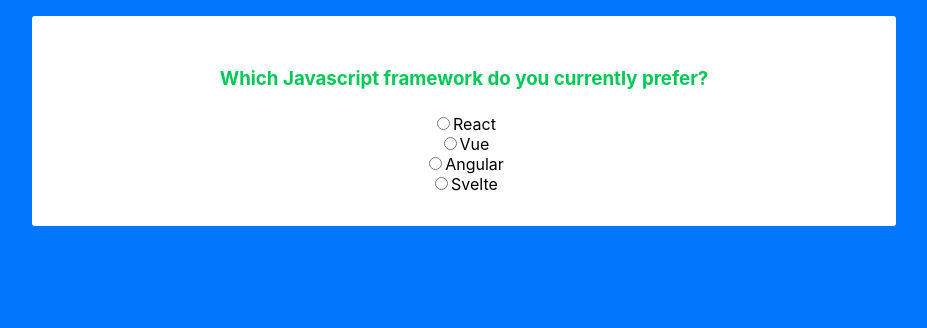
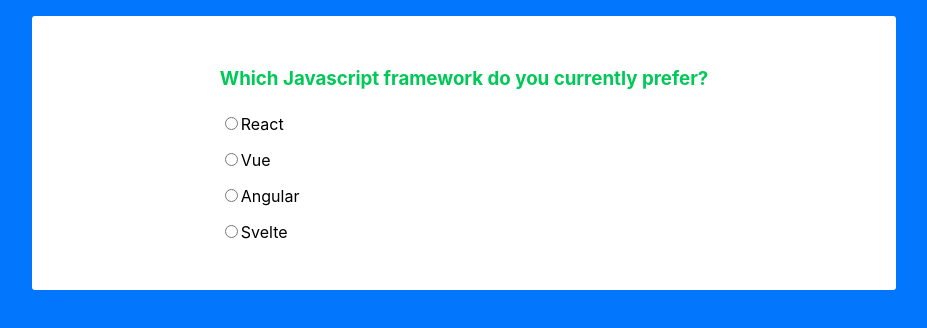
Before and after one commit to jaceksupernak/polling-app, a React (Create React App) app: page / in a window 1280 px wide. Shown: the top 328 px of the page, without its empty margins (176-1103 px from the left). Built offline with nearby package versions, Linux system fonts and the light colour scheme.

Commit message:
Styling the radio inputs

```diff
--- a/src/components/Poll.css
+++ b/src/components/Poll.css
@@ -4,5 +4,6 @@
 }
 
 .poll-input {
-  text-align: center;
+  margin-bottom: 1rem;
+  text-align: left;
 }
```
